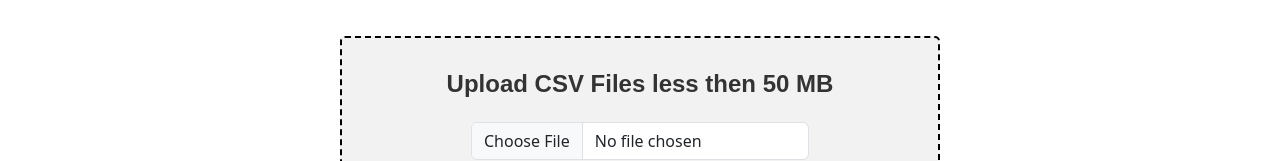
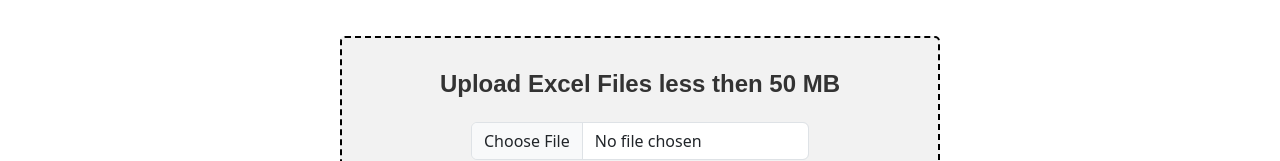
Before and after one commit to Rishikesh123/CSV-Uploader, a React (Create React App) app: page / in a window 1280 px wide. Shown: the part 296-457 px from the top of the page. Built offline with nearby package versions, Linux system fonts and the light colour scheme.

Commit message:
updated heading

```diff
--- a/src/App.js
+++ b/src/App.js
@@ -21,7 +21,7 @@ function App() {
       <Banner />
       <div className="box">
         <form onSubmit={handleSubmit(onSubmit)}>
-          <h3>Upload CSV Files less then 50 MB</h3>
+          <h3>Upload Excel Files less then 50 MB</h3>
           <div class="mb-4 mt-4">
             <input
               class="form-control"
```
